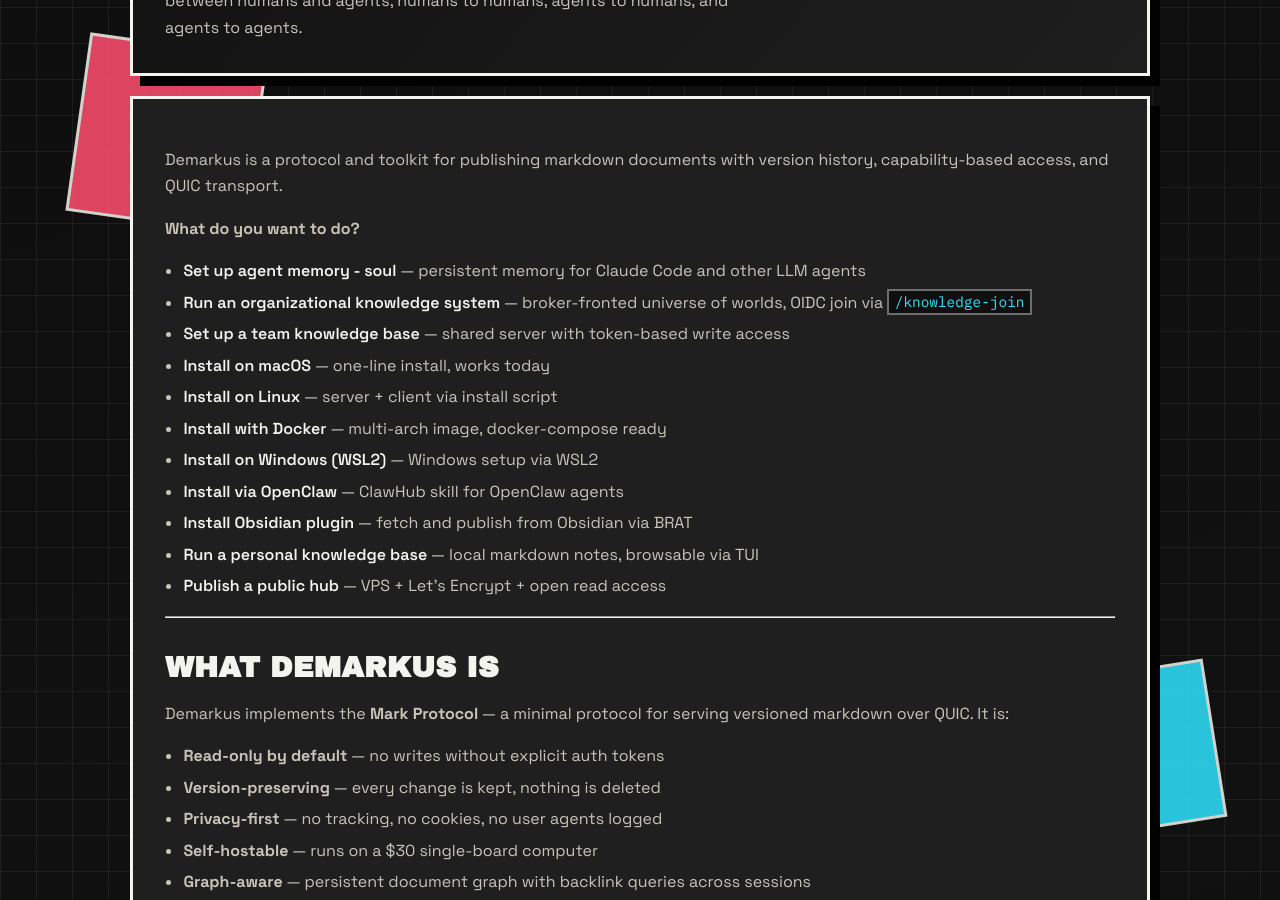
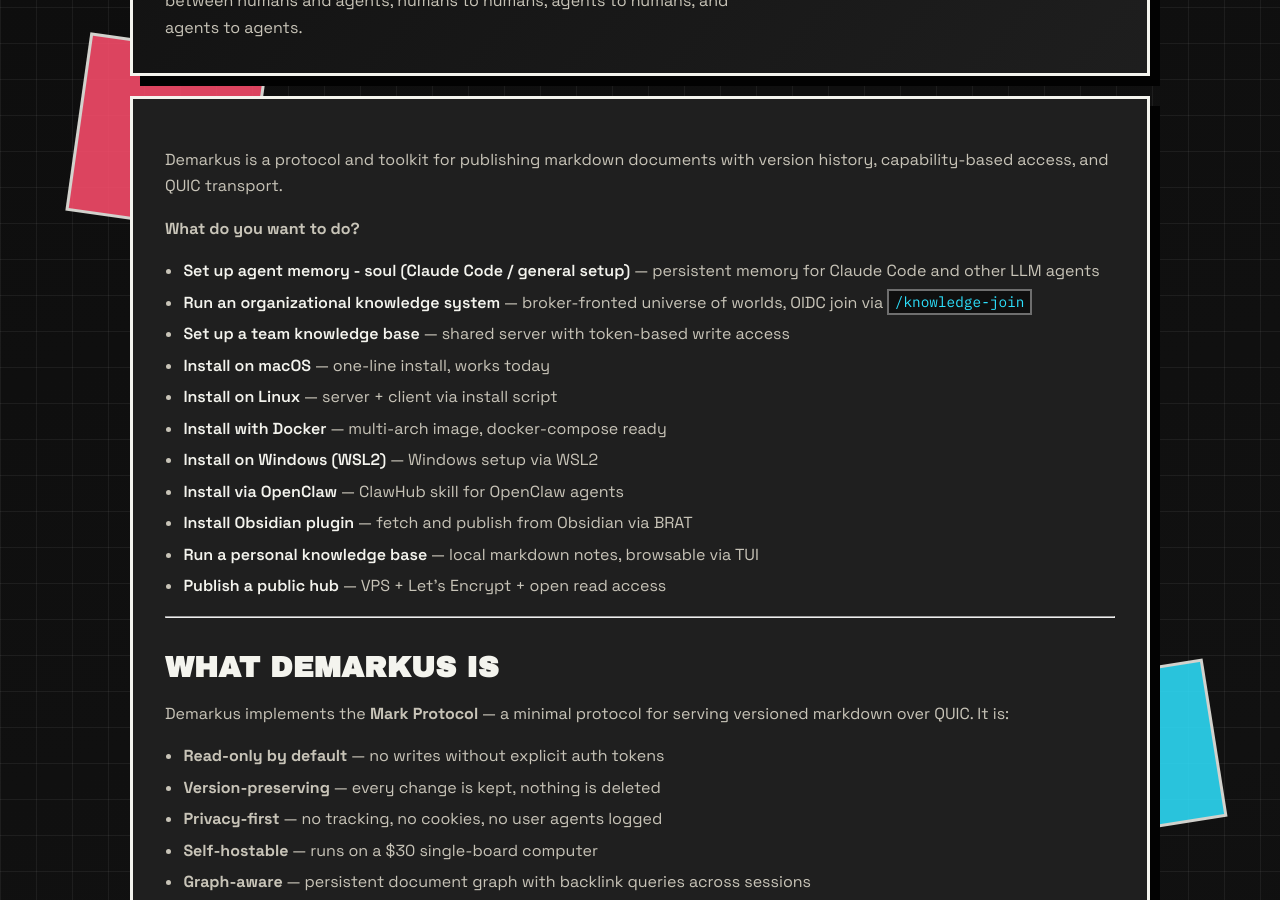
Before and after one commit to latebit-io/demarkus, a Jekyll site: the page built from index.md, in a window 1280 px wide and 900 px high, scrolled down 424 px. Built offline with Jekyll 4.4.1, drawn with Linux system fonts in a browser that asks for light colours.

Commit message:
doc(pages): clarify agent-memory item label (Claude Code / general setup)

```diff
--- a/index.md
+++ b/index.md
@@ -7,7 +7,7 @@
 
 **What do you want to do?**
 
-- [Set up agent memory - soul](/scenarios/agent-memory/) — persistent memory for Claude Code and other LLM agents
+- [Set up agent memory - soul (Claude Code / general setup)](/scenarios/agent-memory/) — persistent memory for Claude Code and other LLM agents
 - [Run an organizational knowledge system](/scenarios/knowledge-system/) — broker-fronted universe of worlds, OIDC join via `/knowledge-join`
 - [Set up a team knowledge base](/scenarios/team/) — shared server with token-based write access
 - [Install on macOS](/install/macos/) — one-line install, works today
```
